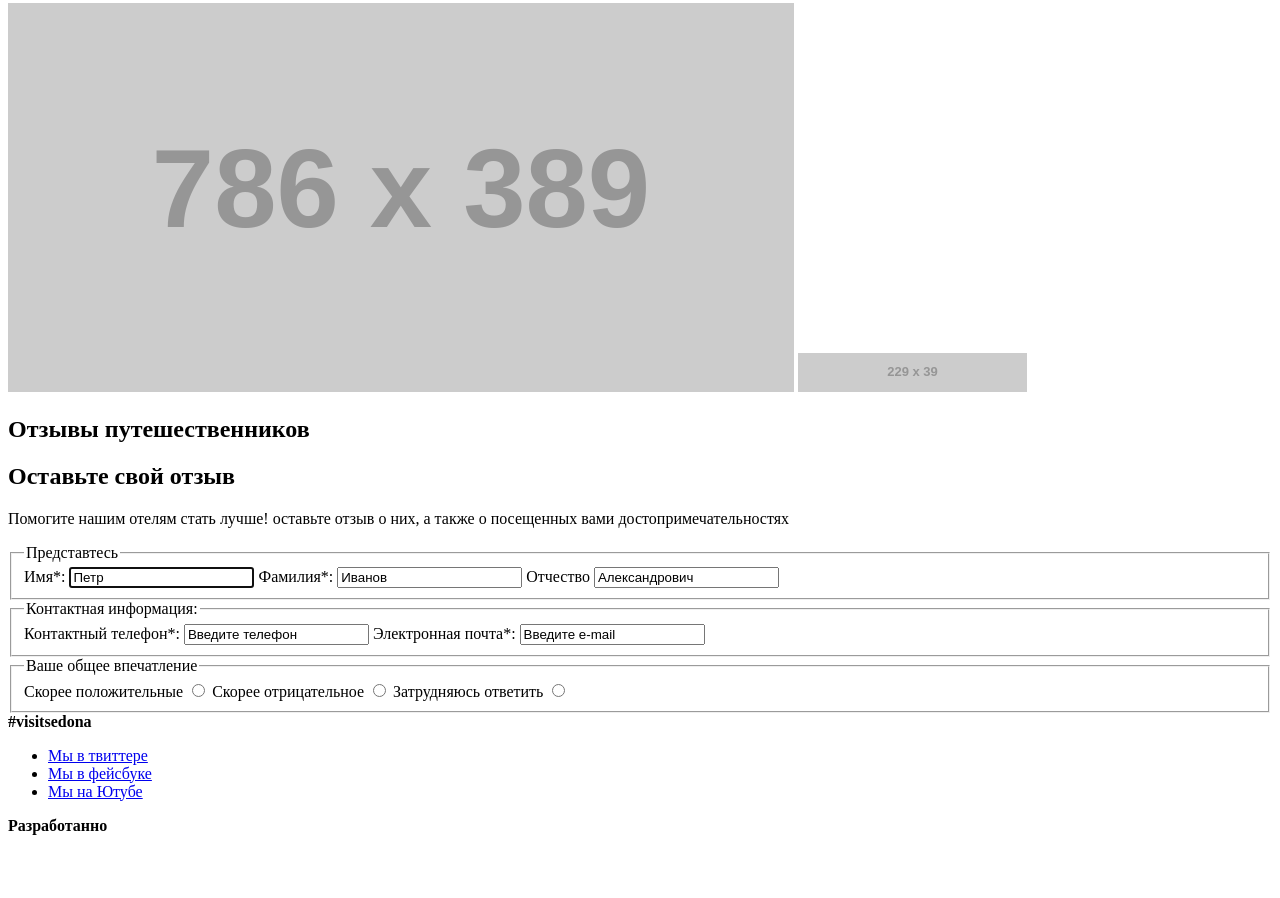
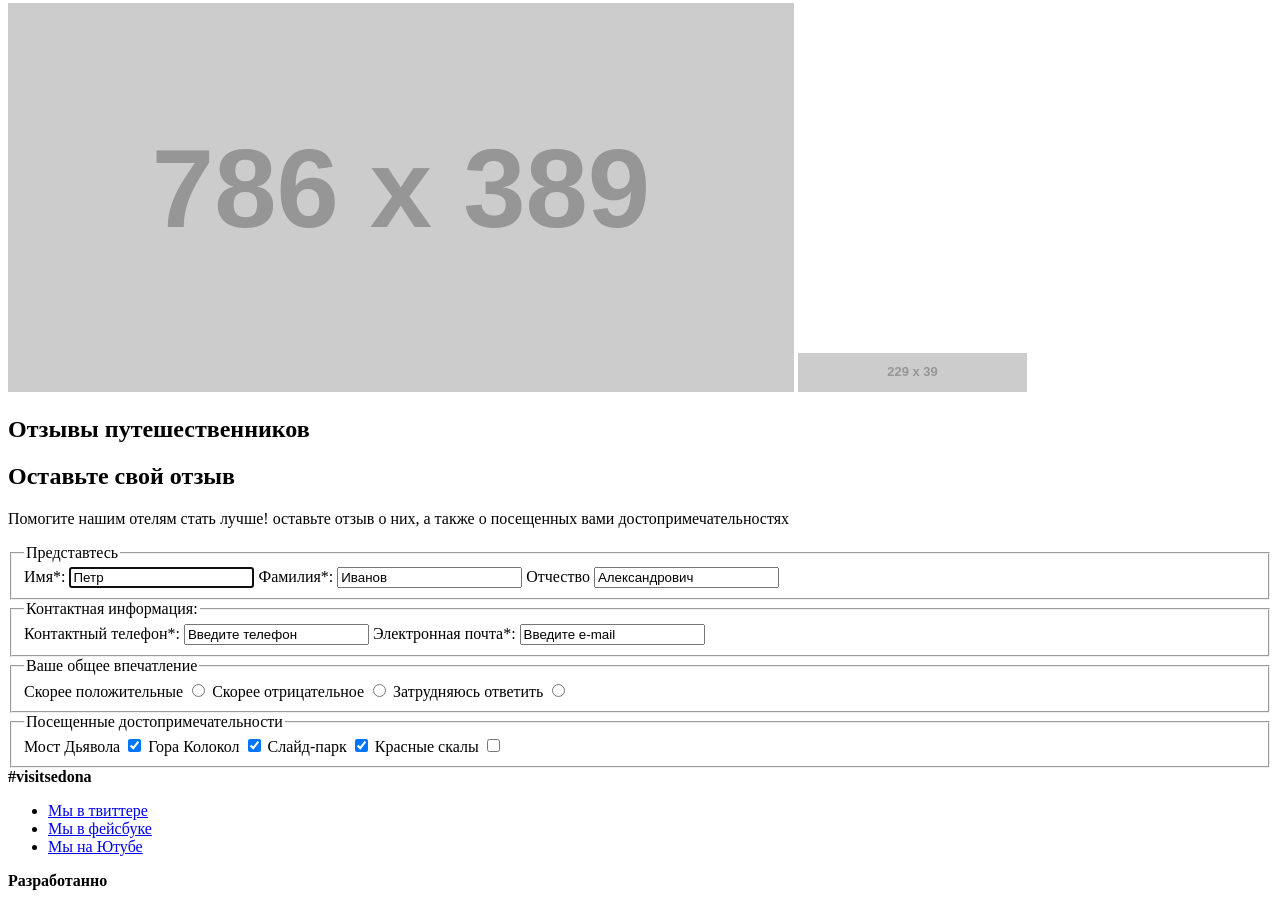
Before and after one commit to RomanSosin/sedona_2, a plain HTML site: page source/form.html in a window 1280 px wide. Shown: the part 217-1115 px from the top of the page. Before the commit the page ends 1060 px from the top, so only its background shows below. Drawn offline with Linux system fonts and the light colour scheme; placeholder pictures from the web are drawn by us.

Commit message:
БЭМ_разметка_form-attractions

```diff
--- a/source/form.html
+++ b/source/form.html
@@ -68,7 +68,17 @@
           <input id="impression-negative" class="form-impression__negative" type="radio" value="impression-negative" name="impression">
           <label for="impression-not-sure">Затрудняюсь ответить</label>
           <input id="impression-not-sure" class="form-impression__not-sure" type="radio" value="impression-not-sure" name="impression">
-
+        </fieldset>
+        <fieldset class="form-attraction_wrapper">
+          <legend class="form-attraction__title">Посещенные достопримечательности</legend>
+          <label for="devil-bridge">Мост Дьявола</label>
+          <input id="devil-bridge" class="form-attraction__devil-bridge" type="checkbox" name="devil-bridge" checked>
+          <label for="bell-mountain">Гора Колокол</label>
+          <input id="bell-mountain" class="form-attraction__bell-mountain" type="checkbox" name="bell-mountain" checked>
+          <label for="slide-park">Слайд-парк</label>
+          <input id="slide-park" class="form-attraction__slide-park" type="checkbox" name="slide-park" checked>
+          <label for="red-rock">Красные скалы</label>
+          <input id="red-rock" class="form-attraction__red-rock" type="checkbox" name="red-rock">
         </fieldset>
       </form>
     </section>
```
